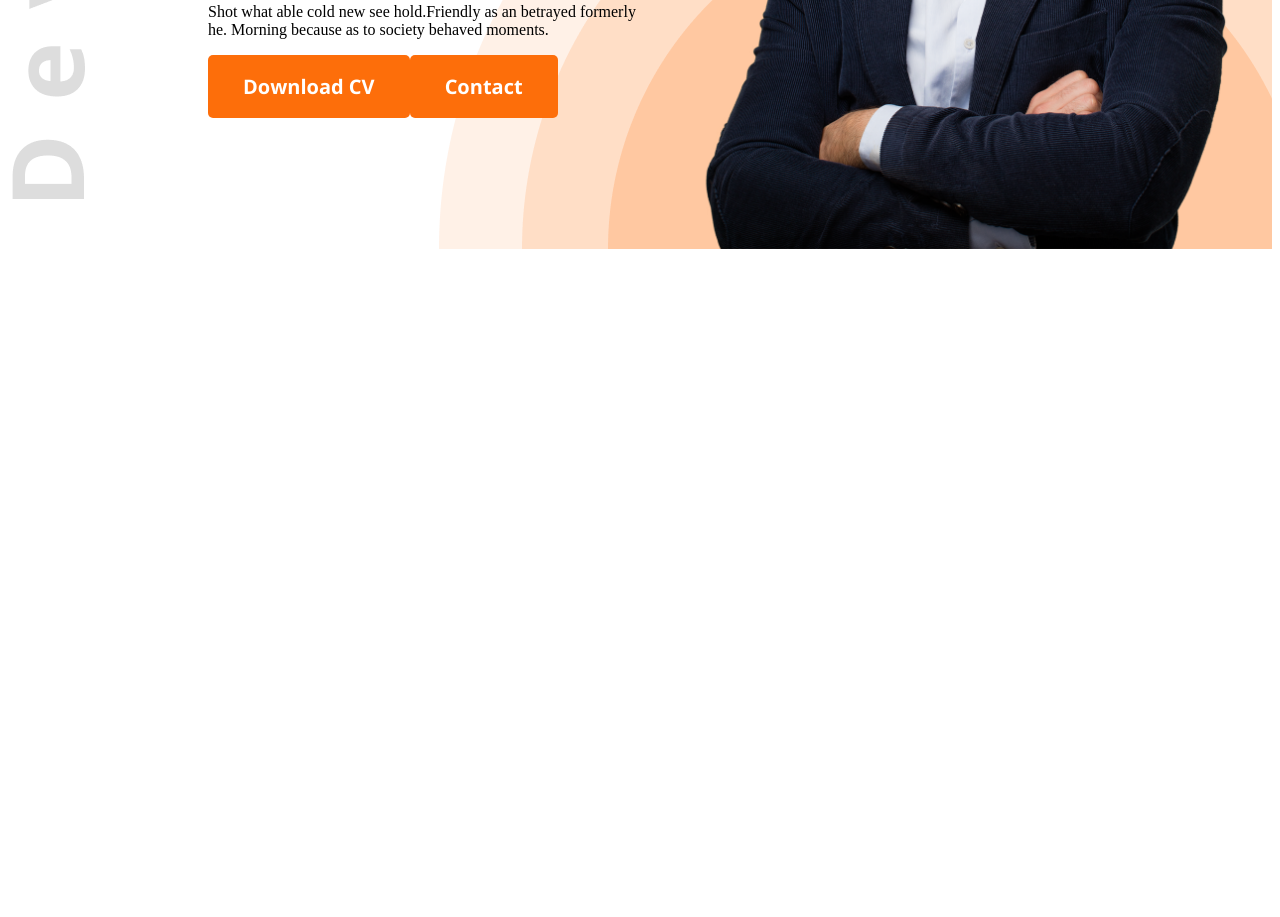
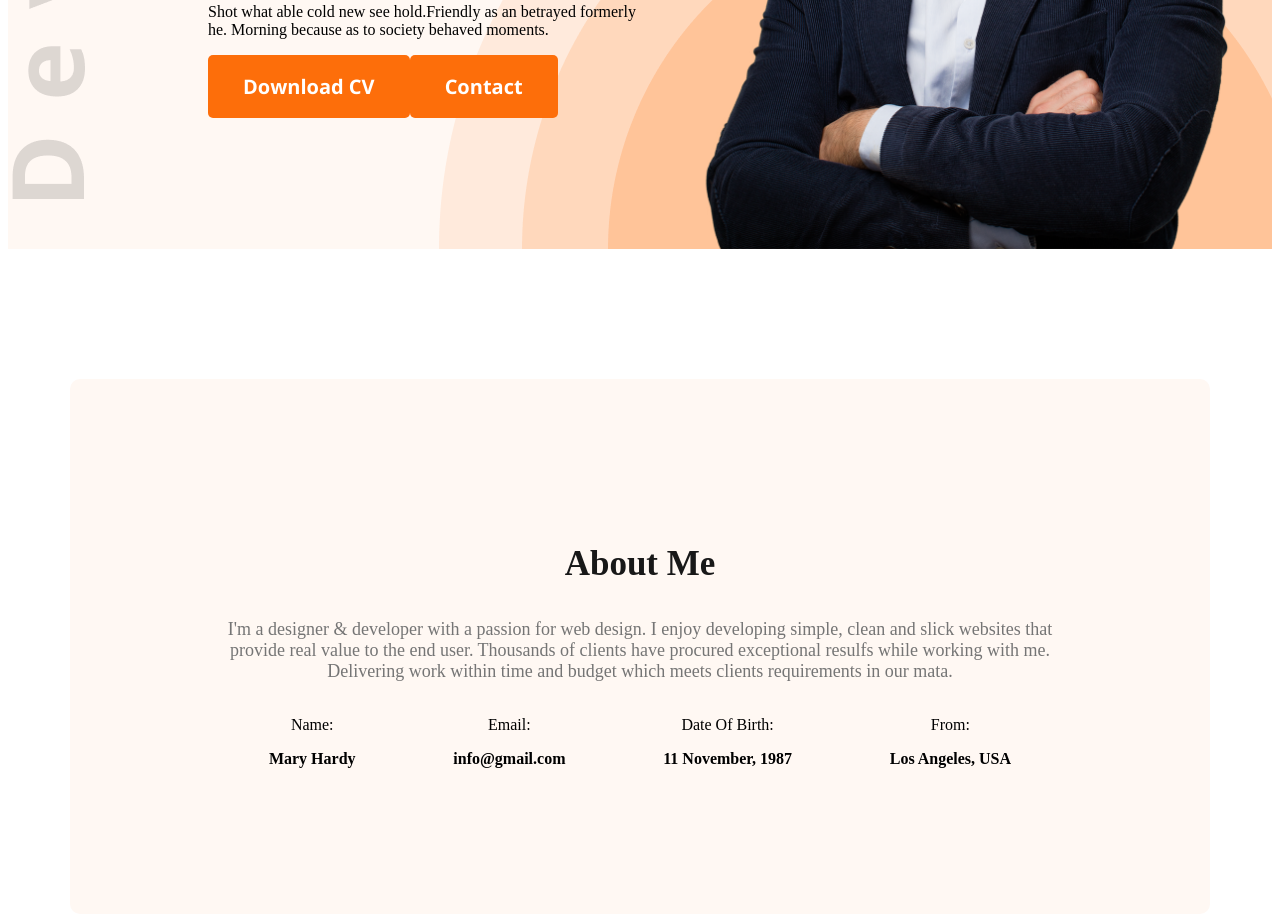
Before and after one commit to stbtowhid/web-dev-portfolio, a plain HTML site: page index.html in a window 1280 px wide. Shown: the part 572-1489 px from the top of the page. Before the commit the page ends 829 px from the top, so only its background shows below. Drawn offline with nearby package versions, Linux system fonts and the light colour scheme.

Commit message:
done about

```diff
--- a/index.html
+++ b/index.html
@@ -11,7 +11,7 @@
 </head>
 <body>
     <!--  -->
-   <header class="header">
+   <header class="header secondary-background">
        <nav>
           <h3 class="nav-title">Ma<span class="text-primary">r</span>y</h3>
           <ul>
@@ -31,7 +31,28 @@
        </div>
    </header>
    <main>
-
+       <section class="about secondary-background">
+        <h3 class="section-title">About Me</h3>
+        <p class="section-description">I'm a designer & developer with a passion for web design. I enjoy developing simple, clean and slick websites that provide real value to the end user. Thousands of clients have procured exceptional resulfs while working with me. Delivering work within time and budget which meets clients requirements in our mata.</p>
+        <div class="abt-items">
+            <div class="abt-item">
+                <p class="item-title">Name:</p>
+                <p class="item-description">Mary Hardy</p>
+            </div>
+            <div class="abt-item">
+                <p class="item-title">Email:</p>
+                <p class="item-description">info@gmail.com</p>
+            </div>
+            <div class="abt-item">
+                <p class="item-title">Date Of Birth:</p>
+                <p class="item-description">11 November, 1987</p>
+            </div>
+            <div class="abt-item">
+                <p class="item-title">From:</p>
+                <p class="item-description">Los Angeles, USA</p>
+            </div>
+        </div>
+       </section>
    </main>
    <footer>
 
--- a/styles/portfolio.css
+++ b/styles/portfolio.css
@@ -8,6 +8,9 @@
   }
 
   /* shared style */
+  .secondary-background{
+    background-color: #fff8f3;
+  }
   .text-primary{
     color: #FD6E0A;
   }
@@ -84,3 +87,36 @@ nav li a{
 .button-pfp{
   width: 580px;
 }
+
+.section-title{
+  font-size: 35px;
+  font-weight: 700;
+  color: #181818;
+}
+
+.section-description{
+  font-size: 18px;
+  font-weight: 400;
+  color: #757575;
+}
+
+main{
+  max-width: 1140px;
+  margin: 0 auto;
+}
+
+.about{
+  border-radius: 10px;
+  padding: 130px 150px;
+  text-align: center;
+  margin-top: 130px;
+}
+
+.abt-items{
+  display: flex;
+  justify-content: space-around;
+}
+
+.item-description{
+  font-weight: 600;
+}
```
